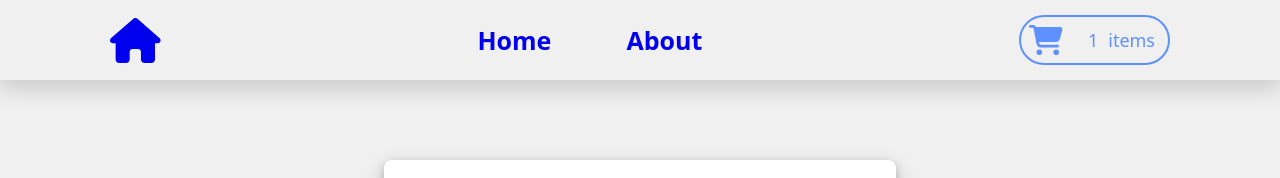
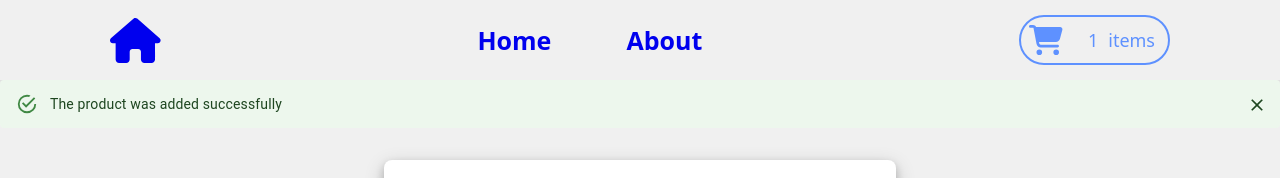
Before and after one commit to jtnovellis/assesment-frontend-sprint-4, a React (Create React App) app: page /details/1 in a window 1280 px wide. Both pictures are taken after a click on the button "Add to cart". Shown: the top 178 px of the page. Built offline with nearby package versions, Linux system fonts and the light colour scheme; no server answers.

Commit message:
add notifications

```diff
--- a/package.json
+++ b/package.json
@@ -3,11 +3,14 @@
   "version": "0.1.0",
   "private": true,
   "dependencies": {
+    "@emotion/react": "^11.10.4",
+    "@emotion/styled": "^11.10.4",
     "@fortawesome/fontawesome-svg-core": "^6.2.0",
     "@fortawesome/free-brands-svg-icons": "^6.2.0",
     "@fortawesome/free-regular-svg-icons": "^6.2.0",
     "@fortawesome/free-solid-svg-icons": "^6.2.0",
     "@fortawesome/react-fontawesome": "^0.2.0",
+    "@mui/material": "^5.10.6",
     "@reduxjs/toolkit": "^1.8.5",
     "@testing-library/jest-dom": "^5.16.5",
     "@testing-library/react": "^13.4.0",
--- a/src/App.jsx
+++ b/src/App.jsx
@@ -4,11 +4,15 @@ import ProductDetail from './pages/ProductDetail';
 import { Routes, Route } from 'react-router-dom';
 import Header from './components/Header';
 import CartDetails from './pages/CartDetails';
+import { useSelector } from 'react-redux';
+import Alerts from './components/Alerts';
 
 function App() {
+  const { active, message, type } = useSelector(state => state.alerts);
   return (
     <div className='App'>
       <Header />
+      {active && <Alerts type={type}>{message}</Alerts>}
       <Routes>
         <Route path='/' element={<Home />} />
         <Route path='/about' element={<About />} />
--- /dev/null
+++ b/src/components/Alerts.jsx
@@ -0,0 +1,21 @@
+import React from 'react';
+import Alert from '@mui/material/Alert';
+import Stack from '@mui/material/Stack';
+import { useDispatch } from 'react-redux';
+import { showAlert } from '../store/alerts/alertsSlice';
+
+const Alerts = ({ children, type }) => {
+  const dispatch = useDispatch();
+  return (
+    <Stack sx={{ width: '100%', position: 'fixed' }} spacing={2}>
+      <Alert
+        severity={type}
+        onClose={() =>
+          dispatch(showAlert({ active: false, message: '', type: '' }))
+        }>
+        {children}
+      </Alert>
+    </Stack>
+  );
+};
+export default Alerts;
--- a/src/components/ProductCard.jsx
+++ b/src/components/ProductCard.jsx
@@ -1,11 +1,19 @@
 import React from 'react';
 import { useDispatch } from 'react-redux';
 import { Link } from 'react-router-dom';
+import { showAlert } from '../store/alerts/alertsSlice';
 import { cartActions } from '../store/cart/cartSlice';
 
 const ProductCard = ({ title, price, id, image }) => {
   const dispatch = useDispatch();
   function addToCart() {
+    dispatch(
+      showAlert({
+        active: true,
+        message: 'The product was added successfully',
+        type: 'success',
+      })
+    );
     dispatch(cartActions.addItemToCart({ title, price, id, image }));
   }
   return (
--- a/src/pages/ProductDetail.jsx
+++ b/src/pages/ProductDetail.jsx
@@ -3,6 +3,7 @@ import axios from 'axios';
 import { useParams } from 'react-router-dom';
 import { useDispatch } from 'react-redux';
 import { cartActions } from '../store/cart/cartSlice';
+import { showAlert } from '../store/alerts/alertsSlice';
 
 const ProductDetail = () => {
   const [productDetail, setProductDetail] = useState({});
@@ -13,6 +14,13 @@ const ProductDetail = () => {
 
   function addToCart() {
     dispatch(cartActions.addItemToCart({ title, price, id, image }));
+    dispatch(
+      showAlert({
+        active: true,
+        message: 'The product was added successfully',
+        type: 'success',
+      })
+    );
   }
 
   useEffect(() => {
--- /dev/null
+++ b/src/store/alerts/alertsSlice.jsx
@@ -0,0 +1,27 @@
+import { createSlice } from '@reduxjs/toolkit';
+
+const initialState = {
+  active: false,
+  message: '',
+  type: '',
+};
+
+const alertSlice = createSlice({
+  name: 'alerts',
+  initialState,
+  reducers: {
+    showAlert: (state, action) => {
+      state.active = action.payload.active;
+      state.message = action.payload.message;
+      state.type = action.payload.type;
+    },
+    hideAlert: (state, action) => {
+      state.active = action.payload.active;
+      state.message = action.payload.message;
+      state.type = action.payload.type;
+    },
+  },
+});
+
+export const { showAlert, hideAlert } = alertSlice.actions;
+export default alertSlice.reducer;
--- a/src/store/index.jsx
+++ b/src/store/index.jsx
@@ -1,9 +1,11 @@
 import { configureStore } from '@reduxjs/toolkit';
+import alertsSlice from './alerts/alertsSlice';
 import cartSlice from './cart/cartSlice';
 
 const store = configureStore({
   reducer: {
     cart: cartSlice,
+    alerts: alertsSlice,
   },
 });
 
```
Also changed, not shown: 1 other file (tests, documents, lock files or other folders).
